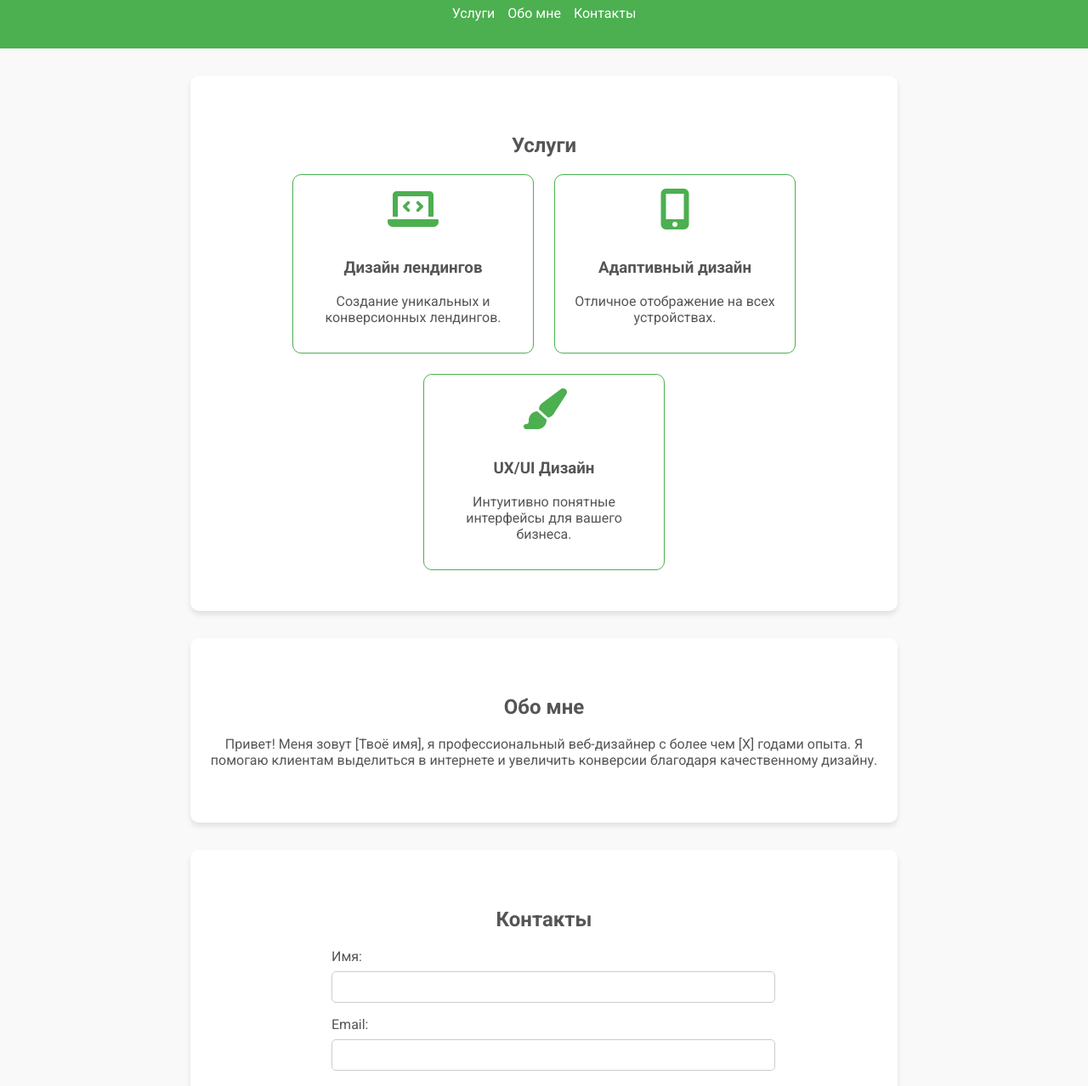
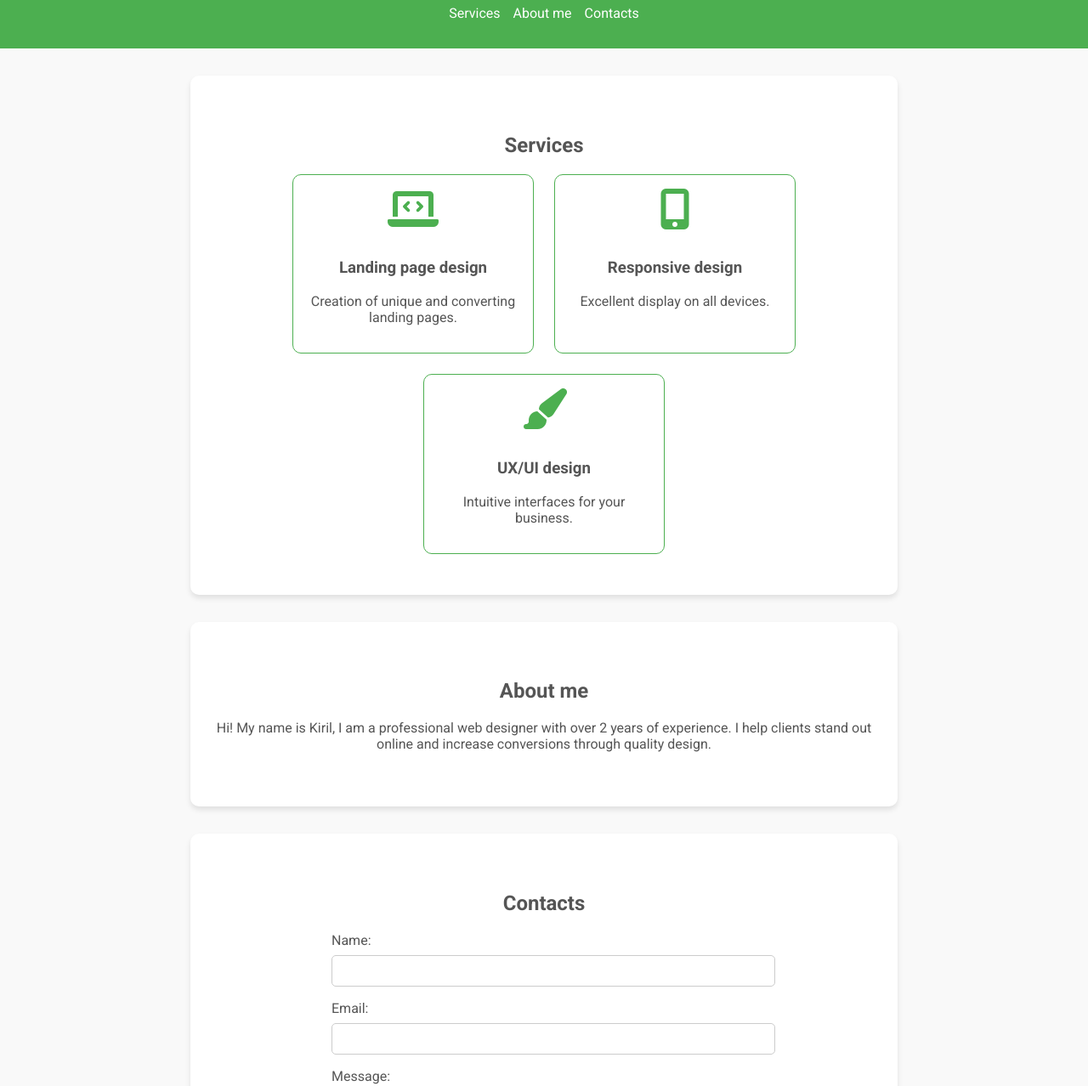
Before and after one commit to idGades/czwc, a plain HTML site: page index.html in a window 1280 px wide. Shown: the part 91-1369 px from the top of the page at 85% size. Drawn offline with nearby package versions, Linux system fonts and the light colour scheme.

Commit message:
index2.html

```diff
--- a/index.html
+++ b/index.html
@@ -1,9 +1,9 @@
 <!DOCTYPE html>
-<html lang="ru">
+<html lang="eng">
 <head>
     <meta charset="UTF-8">
     <meta name="viewport" content="width=device-width, initial-scale=1.0">
-    <title>Услуги веб-дизайна</title>
+    <title>Web design services</title>
     <link href="https://fonts.googleapis.com/css2?family=Roboto:wght@400;700&display=swap" rel="stylesheet">
     <link rel="stylesheet" href="https://cdnjs.cloudflare.com/ajax/libs/font-awesome/6.0.0-beta3/css/all.min.css">
     <link rel="stylesheet" href="https://cdnjs.cloudflare.com/ajax/libs/aos/2.3.4/aos.css">
@@ -11,55 +11,55 @@
 </head>
 <body>
     <header>
-        <h1>Мои услуги по веб-дизайну</h1>
+        <h1>My web design services</h1>
         <nav>
             <ul>
-                <li><a href="#services">Услуги</a></li>
-                <li><a href="#about">Обо мне</a></li>
-                <li><a href="#contact">Контакты</a></li>
+                <li><a href="#services">Services</a></li>
+                <li><a href="#about">About me</a></li>
+                <li><a href="#contact">Contacts</a></li>
             </ul>
         </nav>
     </header>
     <main>
         <section id="services" data-aos="fade-up">
-            <h2>Услуги</h2>
+            <h2>Services</h2>
             <div class="cards">
                 <div class="card">
                     <i class="fas fa-laptop-code"></i>
-                    <h3>Дизайн лендингов</h3>
-                    <p>Создание уникальных и конверсионных лендингов.</p>
+                    <h3>Landing page design</h3>
+                    <p>Creation of unique and converting landing pages.</p>
                 </div>
                 <div class="card">
                     <i class="fas fa-mobile-alt"></i>
-                    <h3>Адаптивный дизайн</h3>
-                    <p>Отличное отображение на всех устройствах.</p>
+                    <h3>Responsive design</h3>
+                    <p>Excellent display on all devices.</p>
                 </div>
                 <div class="card">
                     <i class="fas fa-paint-brush"></i>
-                    <h3>UX/UI Дизайн</h3>
-                    <p>Интуитивно понятные интерфейсы для вашего бизнеса.</p>
+                    <h3>UX/UI design</h3>
+                    <p>Intuitive interfaces for your business.</p>
                 </div>
             </div>
         </section>
         <section id="about" data-aos="fade-right">
-            <h2>Обо мне</h2>
-            <p>Привет! Меня зовут [Твоё имя], я профессиональный веб-дизайнер с более чем [X] годами опыта. Я помогаю клиентам выделиться в интернете и увеличить конверсии благодаря качественному дизайну.</p>
+            <h2>About me</h2>
+            <p>Hi! My name is Kiril, I am a professional web designer with over 2 years of experience. I help clients stand out online and increase conversions through quality design.</p>
         </section>
         <section id="contact" data-aos="fade-left">
-            <h2>Контакты</h2>
+            <h2>Contacts</h2>
             <form action="https://formspree.io/f/example" method="POST">
-                <label for="name">Имя:</label>
+                <label for="name">Name:</label>
                 <input type="text" id="name" name="name" required>
                 <label for="email">Email:</label>
                 <input type="email" id="email" name="email" required>
-                <label for="message">Сообщение:</label>
+                <label for="message">Message:</label>
                 <textarea id="message" name="message" required></textarea>
-                <button type="submit">Отправить</button>
+                <button type="submit">Send</button>
             </form>
         </section>
     </main>
     <footer>
-        <p>© 2024 Мои услуги по веб-дизайну. Все права защищены.</p>
+        <p>© 2024 My Web Design Services. All rights reserved.</p>
     </footer>
     <script src="https://cdnjs.cloudflare.com/ajax/libs/aos/2.3.4/aos.js"></script>
     <script>
```
